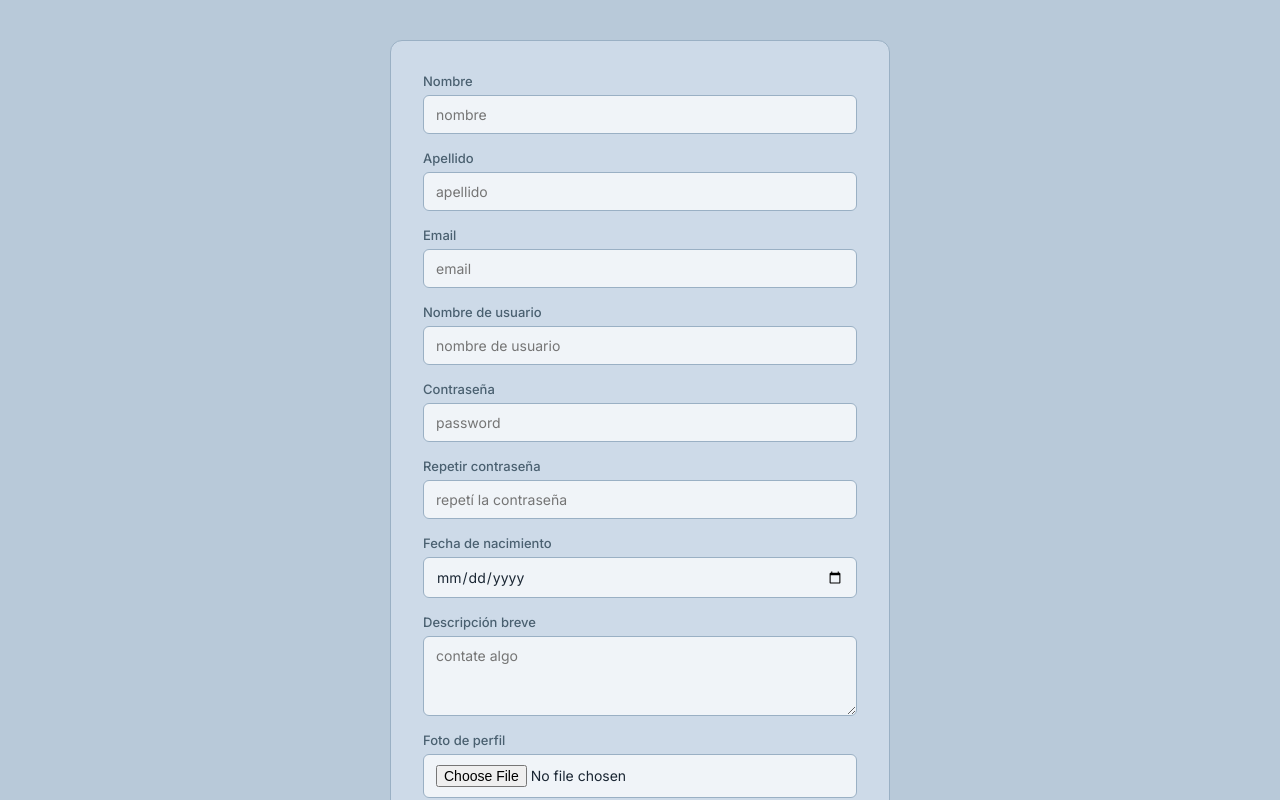
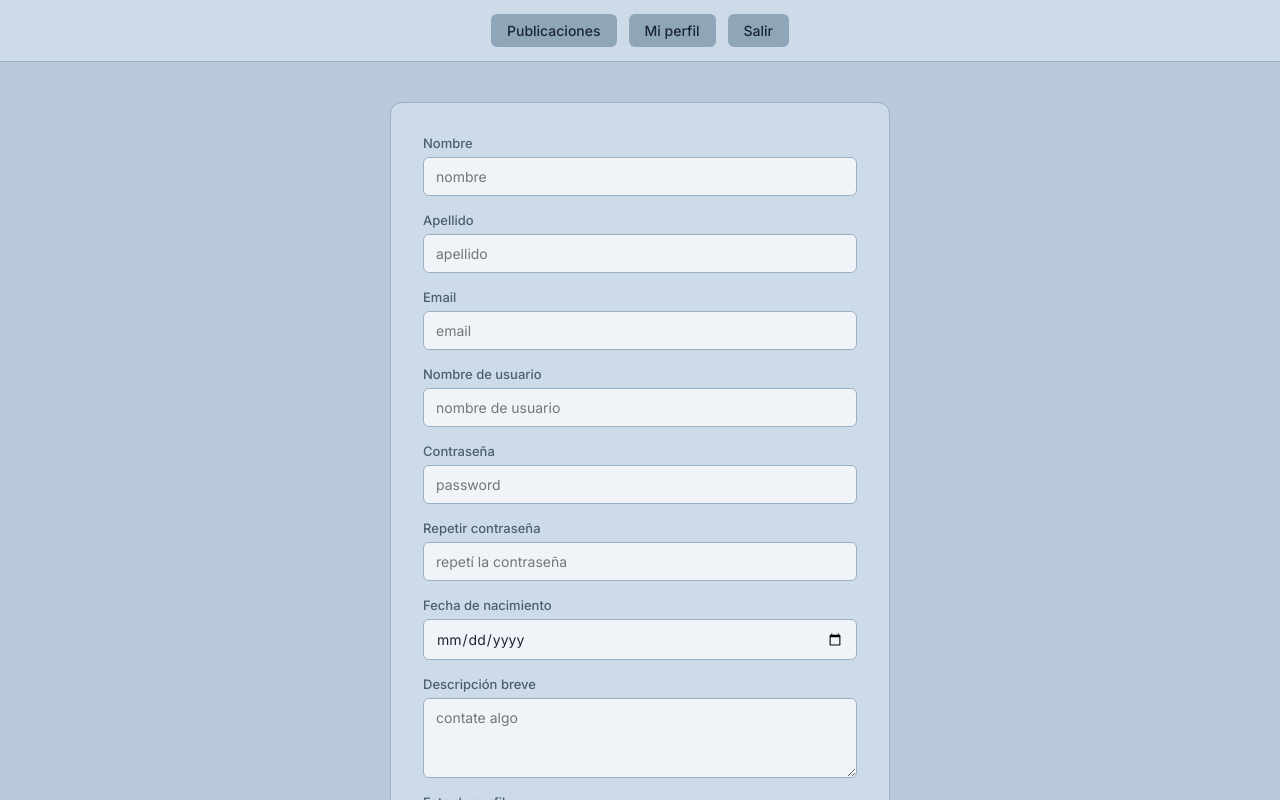
Before and after one commit to AFilippelli/AdrianFilippelli-TP2-2026-C1, an Angular app in the folder client/: page /registro in a window 1280 px wide. Shown: the top 800 px of the page. Built offline with nearby package versions, Linux system fonts and the light colour scheme; sample sign-in values are in the browser's storage.

Commit message:
botones nav y cambios en me gusta

```diff
--- a/client/src/app/app.html
+++ b/client/src/app/app.html
@@ -1,3 +1,6 @@
+@if(haySesion()) {
+  <app-nav />
+}
 
 <router-outlet />
 
--- a/client/src/app/app.ts
+++ b/client/src/app/app.ts
@@ -1,10 +1,11 @@
 import { Component, inject, signal, OnInit } from '@angular/core';
 import { RouterOutlet } from '@angular/router';
 import { AuthService } from './services/auth.service/auth.service';
+import { Nav } from './home/nav/nav';
 
 @Component({
   selector: 'app-root',
-  imports: [RouterOutlet],
+  imports: [RouterOutlet, Nav],
   templateUrl: './app.html',
   styleUrl: './app.css'
 })
@@ -15,9 +16,12 @@ export class App implements OnInit {
   mostrarModalSesion = signal(false);
   intervaloSesion: any = null;
 
+  haySesion = signal(!!localStorage.getItem('token'));
+
   ngOnInit() {
     this.authService.iniciarContador$.subscribe(() => {
       this.iniciarContador();
+      this.haySesion.set(true);
     });
   }
 
@@ -43,8 +47,9 @@ export class App implements OnInit {
   }
 
   cerrarSesion() {
-    localStorage.removeItem('token');
+    this.authService.cerrarSesion();
     this.mostrarModalSesion.set(false);
+    this.haySesion.set(false);
     if(this.intervaloSesion) clearTimeout(this.intervaloSesion);
   }
 }
--- a/client/src/app/home/mi-perfil/mi-perfil.html
+++ b/client/src/app/home/mi-perfil/mi-perfil.html
@@ -1,8 +1,4 @@
 <div class="mi-perfil">
-
-    <div class="navAcciones">
-        <button (click)="irAPublicaciones()">Publicaciones</button>
-    </div>
 
     @if(datosUsuario()) {
         <img [src]="datosUsuario().foto_perfil" alt="foto de perfil" />
--- a/client/src/app/home/mi-perfil/mi-perfil.ts
+++ b/client/src/app/home/mi-perfil/mi-perfil.ts
@@ -1,7 +1,6 @@
 import { Component, inject, signal } from '@angular/core';
 import { AuthService } from '../../services/auth.service/auth.service';
 import { DatePipe } from '@angular/common';
-import { Router } from '@angular/router';
 
 @Component({
   selector: 'app-mi-perfil',
@@ -12,7 +11,6 @@ import { Router } from '@angular/router';
 export class MiPerfil {
 
   authService = inject(AuthService);
-  router = inject(Router);
 
   datosUsuario = signal<any>(null);
 
@@ -38,7 +36,4 @@ export class MiPerfil {
       });
   }
 
-  irAPublicaciones() {
-    this.router.navigateByUrl('/publicaciones');
-  }
 }
--- /dev/null
+++ b/client/src/app/home/nav/nav.css
@@ -0,0 +1,20 @@
+.nav-principal {
+  display: flex;
+  align-items: center;
+  justify-content: center;
+  gap: 12px;
+  background: var(--surface);
+  border-bottom: 1px solid var(--border);
+  padding: 14px 16px;
+}
+
+.nav-principal button {
+  background-color: var(--surface-dark);
+  color: var(--text);
+  font-size: 14px;
+}
+
+.nav-principal button:hover {
+  background-color: var(--accent);
+  color: var(--white);
+}
--- /dev/null
+++ b/client/src/app/home/nav/nav.html
@@ -0,0 +1,5 @@
+<nav class="nav-principal">
+    <button (click)="irAPublicaciones()">Publicaciones</button>
+    <button (click)="irAMiPerfil()">Mi perfil</button>
+    <button (click)="salir()">Salir</button>
+</nav>
--- /dev/null
+++ b/client/src/app/home/nav/nav.ts
@@ -0,0 +1,28 @@
+import { Component, inject } from '@angular/core';
+import { Router } from '@angular/router';
+import { AuthService } from '../../services/auth.service/auth.service';
+
+@Component({
+  selector: 'app-nav',
+  imports: [],
+  templateUrl: './nav.html',
+  styleUrl: './nav.css',
+})
+export class Nav {
+
+  router = inject(Router);
+  authService = inject(AuthService);
+
+  irAPublicaciones() {
+    this.router.navigateByUrl('/publicaciones');
+  }
+
+  irAMiPerfil() {
+    this.router.navigateByUrl('/mi-perfil');
+  }
+
+  salir() {
+    this.authService.cerrarSesion();
+    this.router.navigateByUrl('/login');
+  }
+}
--- a/client/src/app/home/publicacion/publicacion.css
+++ b/client/src/app/home/publicacion/publicacion.css
@@ -30,7 +30,7 @@
 .publicacion-detalle .publicacion img {
   width: 100%;
   max-height: 350px;
-  object-fit: cover;
+  object-fit: contain;
   border-radius: 8px;
   border: 1px solid var(--border);
 }
--- a/client/src/app/home/publicaciones/publicaciones.css
+++ b/client/src/app/home/publicaciones/publicaciones.css
@@ -62,7 +62,7 @@
 .publicacion img {
   width: 100%;
   max-height: 300px;
-  object-fit: cover;
+  object-fit: contain;
   border-radius: 8px;
   border: 1px solid var(--border);
 }
--- a/client/src/app/home/publicaciones/publicaciones.html
+++ b/client/src/app/home/publicaciones/publicaciones.html
@@ -1,8 +1,5 @@
 <div class="publicaciones">
 
-    <div class="navAcciones">
-        <button (click)="irAMiPerfil()">Mi perfil</button>
-    </div>
 
     <div class="crearPublicacion">
         <input [(ngModel)]="nuevoTitulo" placeholder="Título" />
@@ -20,8 +17,11 @@
                     <img [src]="elemento.imagen" alt="imagen de publicación" />
                 }
                 <p>Me gustas: {{ elemento.me_gusta.length }}</p>
-                <button (click)="darMeGusta(elemento._id)">Me gusta</button>
-                <button (click)="quitarMeGusta(elemento._id)">Quitar me gusta</button>
+                @if(yaDioMeGusta(elemento)) {
+                    <button (click)="toggleMeGusta(elemento)">Quitar me gusta</button>
+                } @else {
+                    <button (click)="toggleMeGusta(elemento)">Me gusta</button>
+                }
                 @if(puedeEliminar(elemento)) {
                     <button (click)="eliminar(elemento._id)">Eliminar</button>
                 }
--- a/client/src/app/home/publicaciones/publicaciones.ts
+++ b/client/src/app/home/publicaciones/publicaciones.ts
@@ -76,6 +76,7 @@ export class Publicaciones implements OnInit {
       });
   }
 
+  /*
   darMeGusta(id: string){
     this.publicacionesService.darMeGusta(id).subscribe({
       next: (respuesta) => {
@@ -84,8 +85,27 @@ export class Publicaciones implements OnInit {
       },
       error: (error) => console.log(error)
     });
+  }*/
+
+  yaDioMeGusta(publicacion: any): boolean {
+      return publicacion.me_gusta.includes(this.usuarioActual._id);
   }
 
+  toggleMeGusta(publicacion: any){
+      const accion = this.yaDioMeGusta(publicacion)
+          ? this.publicacionesService.quitarMeGusta(publicacion._id)
+          : this.publicacionesService.darMeGusta(publicacion._id);
+
+      accion.subscribe({
+          next: (respuesta) => {
+              console.log(respuesta);
+              this.cargarPublicaciones();
+          },
+          error: (error) => console.log(error)
+      });
+  }
+
+  /*
   quitarMeGusta(id: string){
     this.publicacionesService.quitarMeGusta(id).subscribe({
       next: (respuesta) => {
@@ -94,7 +114,7 @@ export class Publicaciones implements OnInit {
       },
       error: (error) => console.log(error)
     });
-  }
+  }*/
 
   eliminar(id: string){
     this.publicacionesService.eliminar(id).subscribe({
@@ -115,12 +135,11 @@ export class Publicaciones implements OnInit {
     this.router.navigateByUrl(`/publicacion/${id}`);
   }
 
-  irAMiPerfil() {
-    this.router.navigateByUrl('/mi-perfil');
-  }
 
   onImagenSeleccionada(event: any) {
       this.imagenSeleccionada = event.target.files[0];
   }
 
+
+
 }
--- a/client/src/app/services/auth.service/auth.service.ts
+++ b/client/src/app/services/auth.service/auth.service.ts
@@ -64,4 +64,8 @@ export class AuthService {
         return JSON.parse(atob(payload));
     }
 
+    cerrarSesion() {
+    localStorage.removeItem('token');
+    }
+
 }
```
Also changed, not shown: 2 other files (tests, documents, lock files or other folders).
